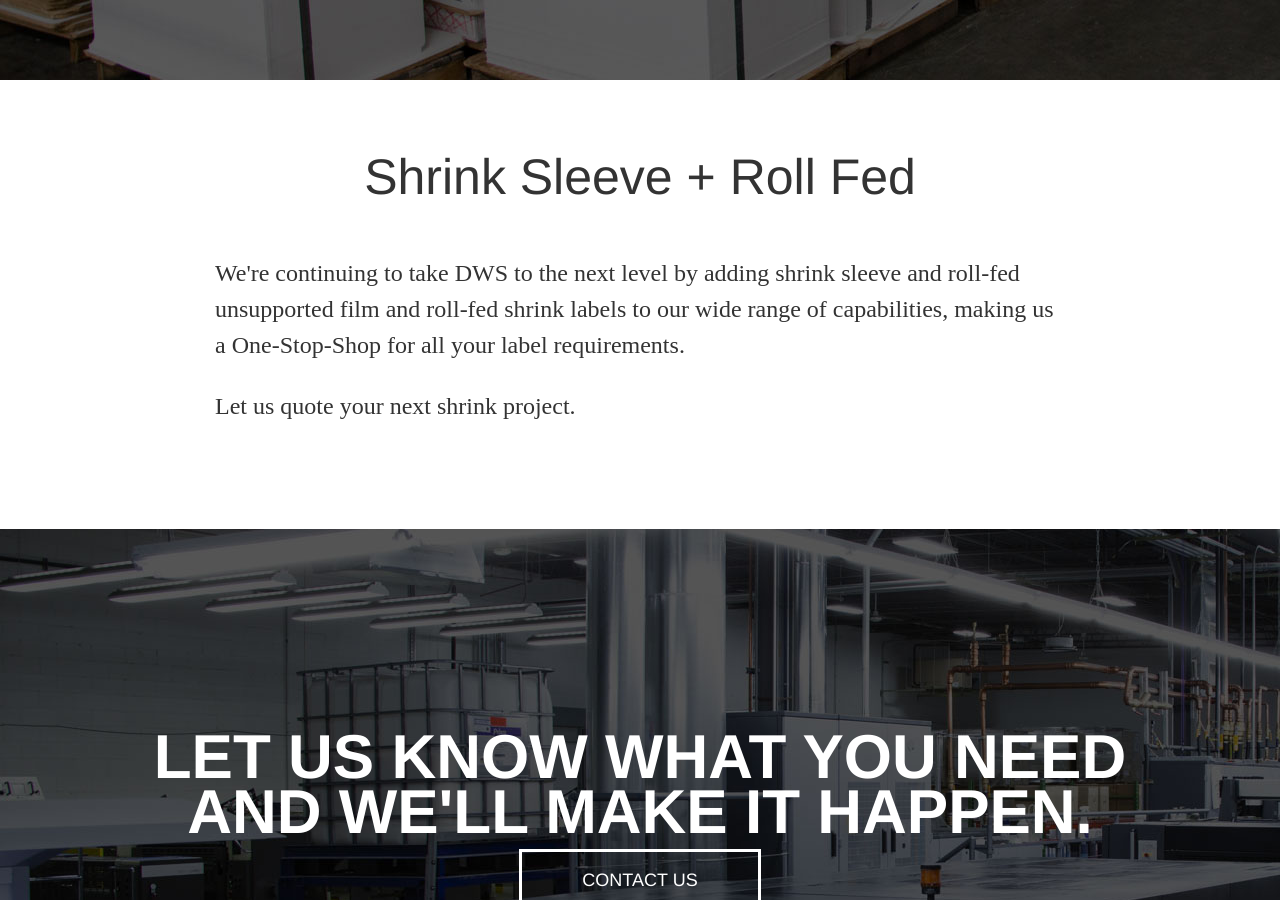
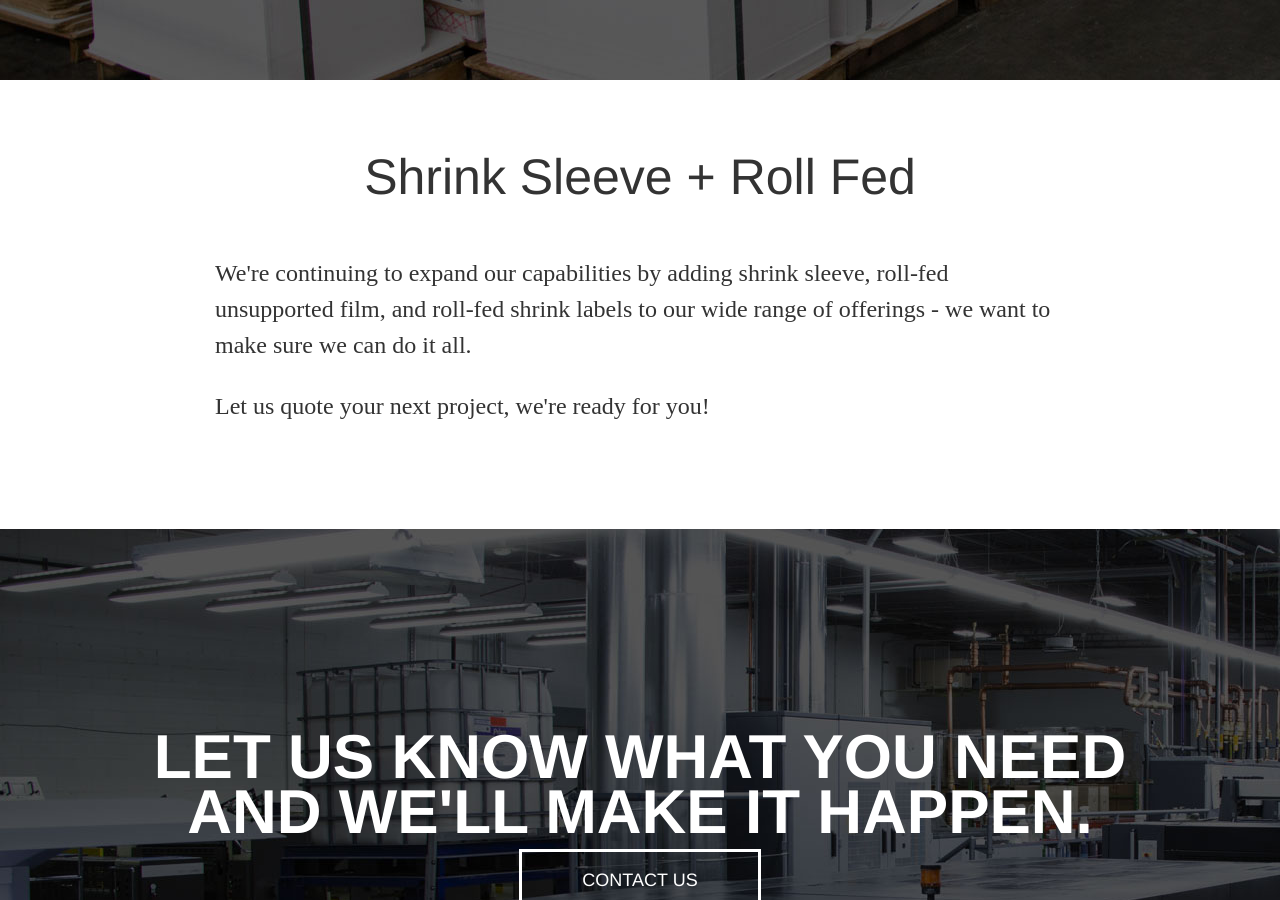
Before and after one commit to moizk/DWS-Jekyll, a Jekyll site: the page built from printing.html, in a window 1280 px wide and 900 px high, scrolled down 4052 px. Built offline with Jekyll 4.4.1, drawn with Linux system fonts in a browser that asks for light colours; nearby versions of some CDN libraries; Markdown is read by kramdown in place of the engine named in the settings.

Commit message:
update printing page

```diff
--- a/printing.html
+++ b/printing.html
@@ -70,8 +70,8 @@ title: Printing Page
   <div class="text-center">
   </div>
   <br><br>
-  <p>We're continuing to take DWS to the next level by adding shrink sleeve and roll-fed unsupported film and roll-fed shrink labels to our wide range of capabilities, making us a One-Stop-Shop for all your label requirements.</p>
-  <p>Let us quote your next shrink project.</p>
+  <p>We're continuing to expand our capabilities by adding shrink sleeve, roll-fed unsupported film, and roll-fed shrink labels to our wide range of offerings - we want to make sure we can do it all.</p>
+  <p>Let us quote your next project, we're ready for you!</p>
 </div>
 <br><br><br><br>
 
```
